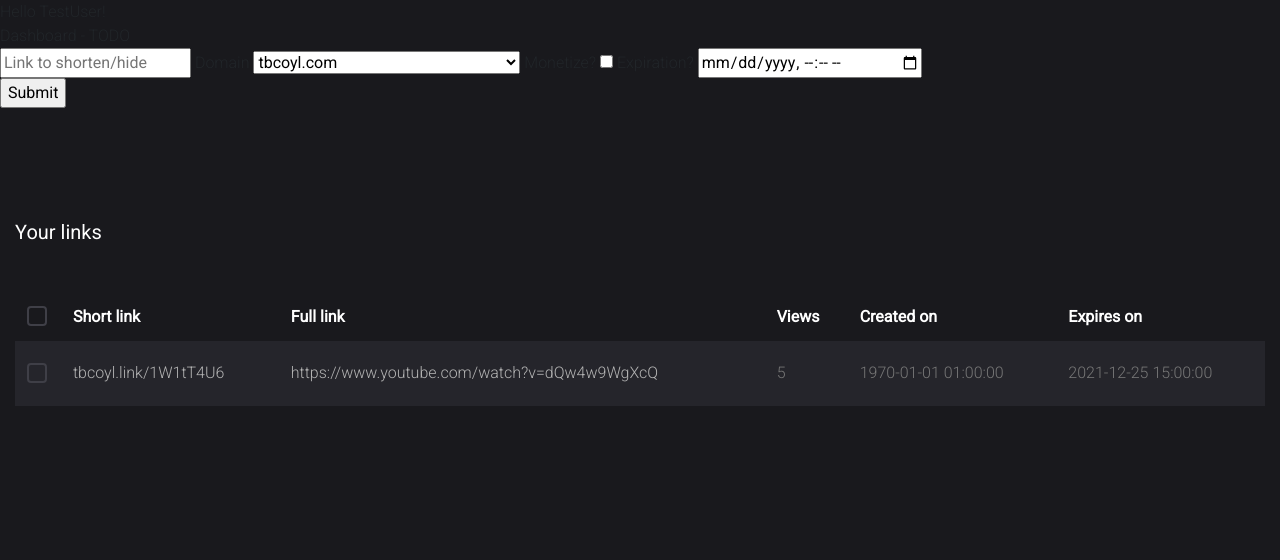
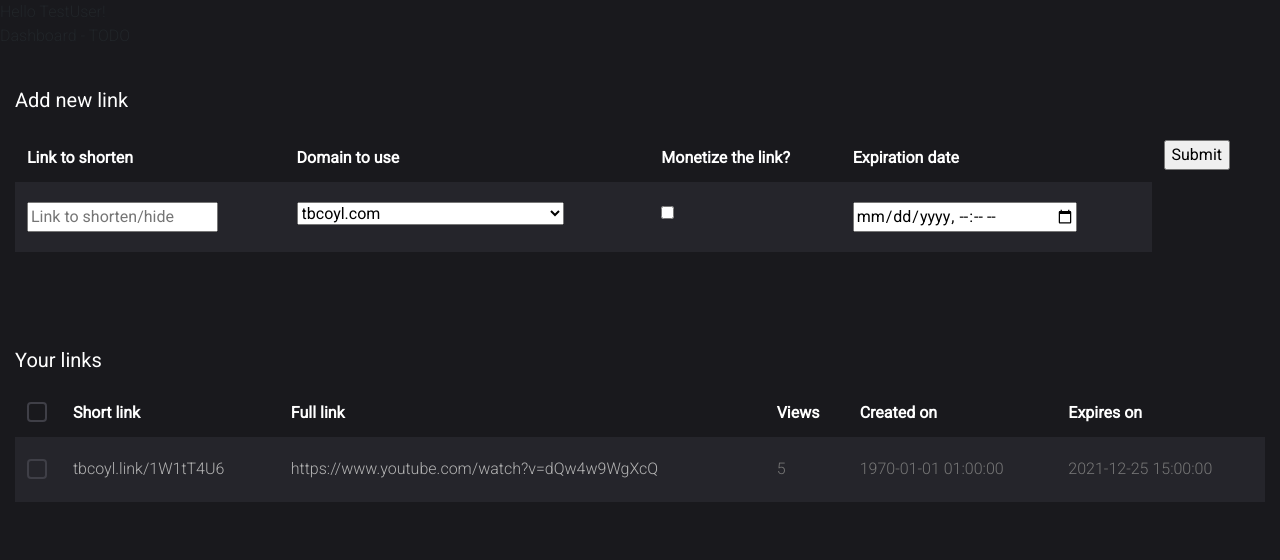
Before and after one commit to ghrlt/TBCOYL, a Flask app: page /dashboard in a window 1280 px wide. Shown: the top 560 px of the page. Run offline with Flask 2, Linux system fonts and the light colour scheme; a user stored in the database is signed in; data comes from the database, SQL or seed files in the repository; both versions use the stored data as it was after the commit; lists and menus that the app fills with data are empty; some libraries are stand-ins or nearby versions.

Commit message:
Added visitor tracking/stats + fixed dashboard style

```diff
--- a/backend.py
+++ b/backend.py
@@ -6,6 +6,7 @@ import backend_db as bdb
 import json
 import random
 import datetime
+import requests
 
 
 def isLoggedIn(f):
@@ -45,14 +46,22 @@ def handling_links(err):
 		link_data = bdb.LinkData.query.filter_by(id=link.code).first()
 		link_data.views += 1
 
+		# Stats
+		ip = request.remote_addr
+		ii = requests.get(f"http://ip-api.com/json/{ip}?fields=status,continent,country,city,timezone,isp,mobile,proxy,query").json()
+		if ii['status'] == "success":
+			visitor = bdb.Visitor(link.code, ip, request.referrer, ii['continent'], ii['country'], ii['city'], ii['mobile'], ii['proxy'])
+			bdb.db.session.add(visitor)
+
 		bdb.db.session.commit()
+
 
 		if link_data.ad == 1:
 			return render_template("ad.html", r_to=link.source_link)
 
 		return redirect( link.source_link )
 
-	return redirect(f"/404?f={request.path}") #Get that from session for better design idk
+	return redirect(f"/404?f={request.path}")
 
 @app.errorhandler(403)
 def handling_403(err):
--- a/backend_db.py
+++ b/backend_db.py
@@ -39,7 +39,6 @@ class Link(db.Model):
 
 	def __init__(self, owner, source_link, code, domain):
 		self.owner = owner
-		#self.owner_ = owner_
 		self.source_link = source_link
 		self.code = code
 		self.domain = domain
@@ -63,3 +62,27 @@ class LinkData(db.Model):
 		self.views = views
 		self.created = created
 		self.expire = expire
+
+
+class Visitor(db.Model):
+	__tablename__ = "visitors"
+	id = db.Column(db.Integer, primary_key=True, unique=True, nullable=False)
+	visited = db.Column(db.String, db.ForeignKey('links.code'), nullable=False)
+	visited_ = db.relationship("Link", backref="visitors.visited")
+	ip = db.Column(db.String, nullable=False)
+	referred_from = db.Column(db.String)
+	continent = db.Column(db.String)
+	country = db.Column(db.String)
+	city = db.Column(db.String)
+	using_cellular = db.Column(db.Boolean, nullable=False)
+	under_proxy = db.Column(db.Boolean, nullable=False)
+
+	def __init__(self, visited, ip, referred_from, continent, country, city, using_cellular, under_proxy):
+		self.visited = visited
+		self.ip = ip
+		self.referred_from = referred_from
+		self.continent = continent
+		self.country = country
+		self.city = city
+		self.using_cellular = using_cellular
+		self.under_proxy = under_proxy
--- a/static/css/style.css
+++ b/static/css/style.css
@@ -19,7 +19,7 @@ a {
     text-decoration: none !important; }
 
 .content {
-  padding: 7rem 0; }
+  padding: 2.5rem 0; }
 
 h2 {
   font-size: 20px;
--- a/templates/dashboard.html
+++ b/templates/dashboard.html
@@ -20,24 +20,64 @@
 
 	Dashboard - TODO
 
-<form action="/create_new_link" method="POST">
-	<input type="text" name="redirect_to" required placeholder="Link to shorten/hide">
-	Domain <select name="domain"><option>tbcoyl.com</option><option>tbcoyl.link</option><option>takebackcontroloveryourlinks.com</option></select>
-	Monetize? <input type="checkbox" name="ad">
-	Expiration? <input type="datetime-local" name="expiration">
-
-	<br>
-	<input type="submit" name="submit">
-</form>
 
 
+<!-- Create new link -->
+<div class="content">
+	<div class="container" style="max-width: unset;">
+		<h2 class="mb-3">Add new link</h2>
+		<form action="/create_new_link" method="POST">
+			<div class="table-responsive custom-table-responsive">
+				<table class="table custom-table">
+					<thead>
+						<tr>
+							<th scope="col">
+								<span>Link to shorten</span>
+							</th>
+							<th scope="col">
+								<span>Domain to use</span>
+							</th>
+							<th scope="col">
+								<span>Monetize the link?</span>
+
+							</th>
+							<th scope="col">
+								<span>Expiration date</span>
+
+							</th>
+							<th scope="col"><input type="submit" name="submit"></th>
+						</tr>
+					</thead>
+					<tbody>
+						<tr scope="row">
+							<th scope="row">
+								<input type="text" name="redirect_to" required placeholder="Link to shorten/hide">
+							</th>
+							<th scope="row">
+								<select name="domain">
+									<option>tbcoyl.com</option>
+									<option>tbcoyl.link</option>
+									<option>takebackcontroloveryourlinks.com</option>
+								</select>
+							</th>
+							<th scope="row">
+								<input type="checkbox" name="ad">
+							</th>
+							<th scope="row">
+								<input type="datetime-local" name="expiration">
+							</th>
+						</tr>
+					</tbody>
+				</table>
+			</div>
+		</form>
+	</div>
+</div>
 
 <!-- Display user links -->
-
-
 <div class="content">
 	<div class="container" style="max-width: unset;">
-		<h2 class="mb-5">Your links</h2>
+		<h2 class="mb-3">Your links</h2>
 		<div class="table-responsive custom-table-responsive">
 			<table class="table custom-table">
 				<thead>
```
Also changed, not shown: global_db.db.
